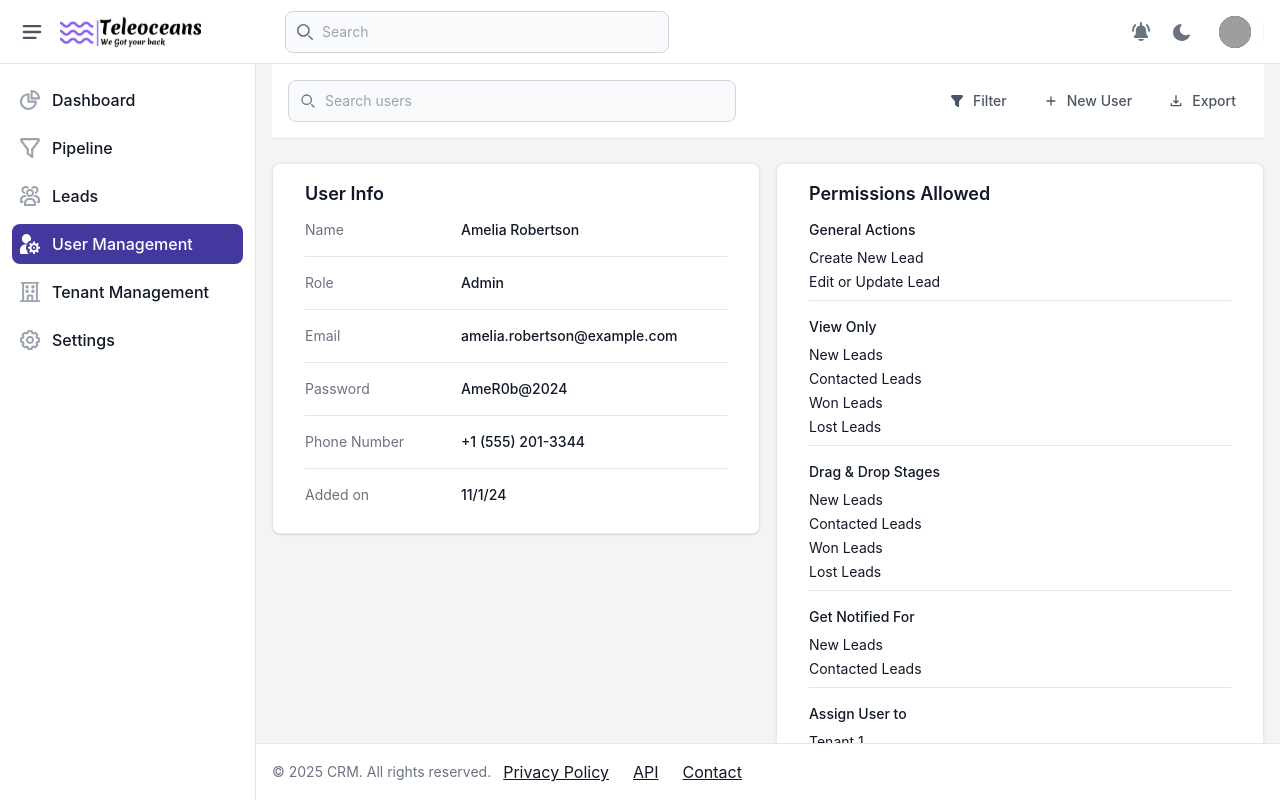
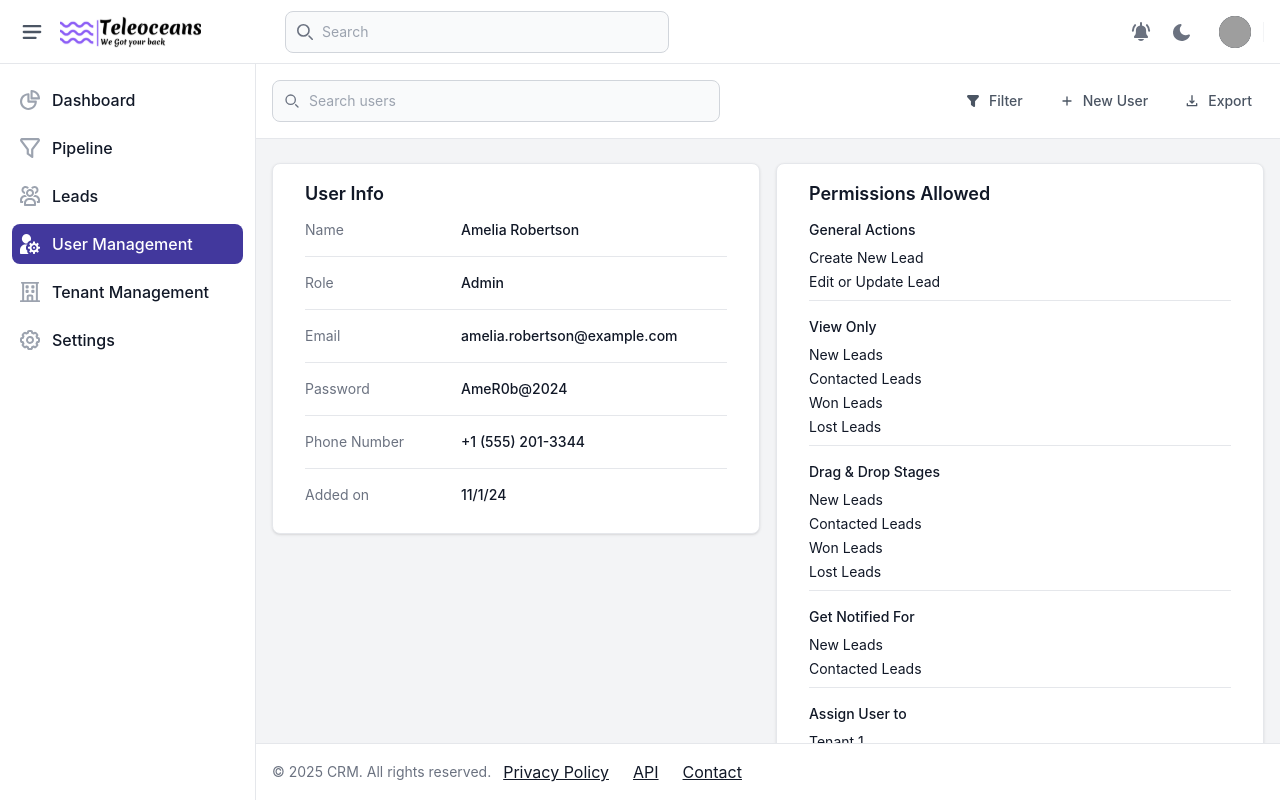
Before and after one commit to teleoceans/TM-custom-crm-FE, a Vue app: page /user-management/1 in a window 1280 px wide. Built offline with nearby package versions, Linux system fonts and the light colour scheme.

Commit message:
style: update theme.css for improved shadow definitions and add utility class for header margins

```diff
--- a/src/styles/theme.css
+++ b/src/styles/theme.css
@@ -78,14 +78,15 @@ polygon {
   --color-info: #3b82f6; /* info-500 */
 
   /* Sidebar Active State - Light Mode */
-  --indigo-800: #42389D;
+  --indigo-800: #42389d;
 
   /* Sidebar Hover State - Light Mode */
   --color-sidebar-hover: #f3f4f6; /* gray-100 */
 
   /* Shadows - Light Mode */
   --shadow-card: 0 1px 3px 0 rgb(0 0 0 / 0.1), 0 1px 2px -1px rgb(0 0 0 / 0.1);
-  --shadow-card-hover: 0 4px 6px -1px rgb(0 0 0 / 0.1), 0 2px 4px -2px rgb(0 0 0 / 0.1);
+  --shadow-card-hover: 0 4px 6px -1px rgb(0 0 0 / 0.1),
+    0 2px 4px -2px rgb(0 0 0 / 0.1);
   --shadow-button: 0 1px 2px 0 rgb(0 0 0 / 0.05);
   --shadow-input: 0 1px 2px 0 rgb(0 0 0 / 0.05);
   --shadow-modal: 0 25px 50px -12px rgb(0 0 0 / 0.25);
@@ -140,8 +141,15 @@ polygon {
 
   /* Shadows - Dark Mode (stronger shadows for dark backgrounds) */
   --shadow-card: 0 1px 3px 0 rgb(0 0 0 / 0.4), 0 1px 2px -1px rgb(0 0 0 / 0.3);
-  --shadow-card-hover: 0 4px 6px -1px rgb(0 0 0 / 0.4), 0 2px 4px -2px rgb(0 0 0 / 0.3);
+  --shadow-card-hover: 0 4px 6px -1px rgb(0 0 0 / 0.4),
+    0 2px 4px -2px rgb(0 0 0 / 0.3);
   --shadow-button: 0 1px 2px 0 rgb(0 0 0 / 0.3);
   --shadow-input: 0 1px 2px 0 rgb(0 0 0 / 0.3);
   --shadow-modal: 0 25px 50px -12px rgb(0 0 0 / 0.5);
 }
+
+/* Shared utility class for header margins */
+.page-header-negative-margin {
+  margin-left: -1rem;
+  margin-right: -1rem;
+}
```
